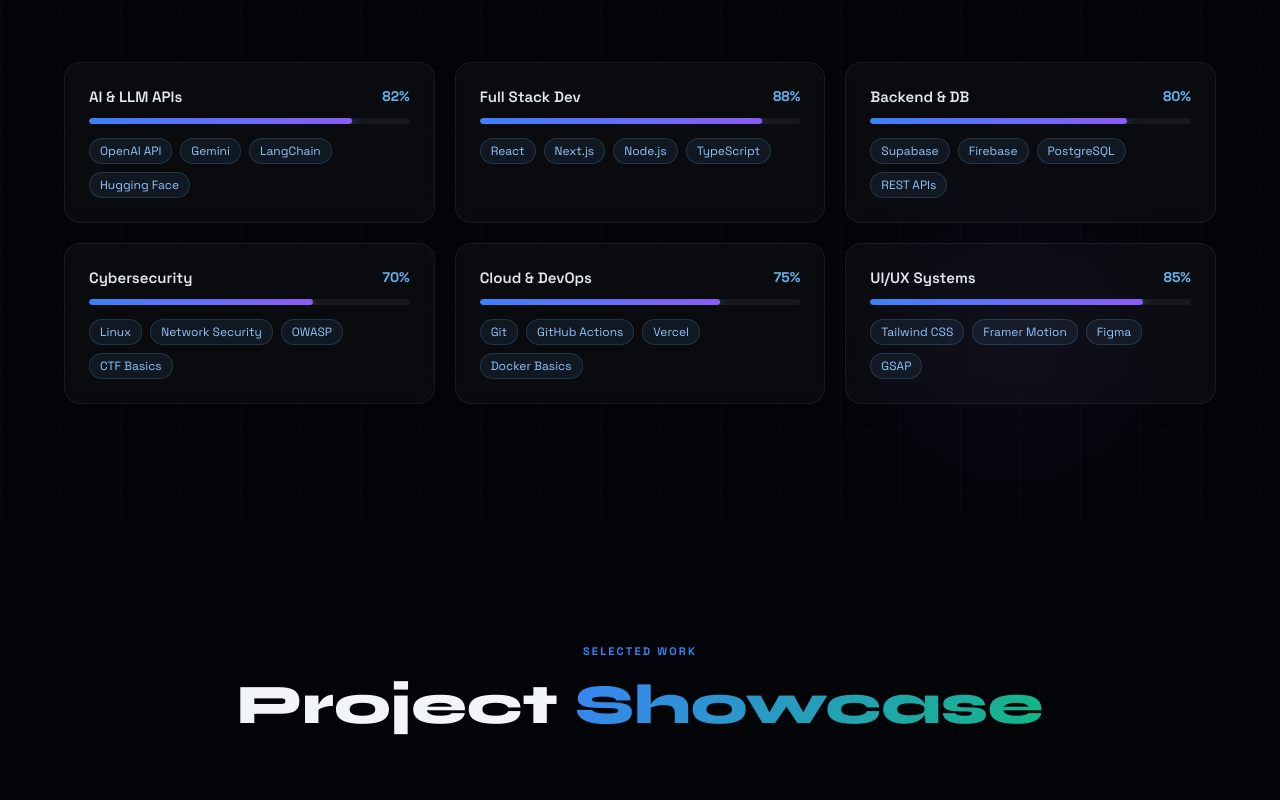
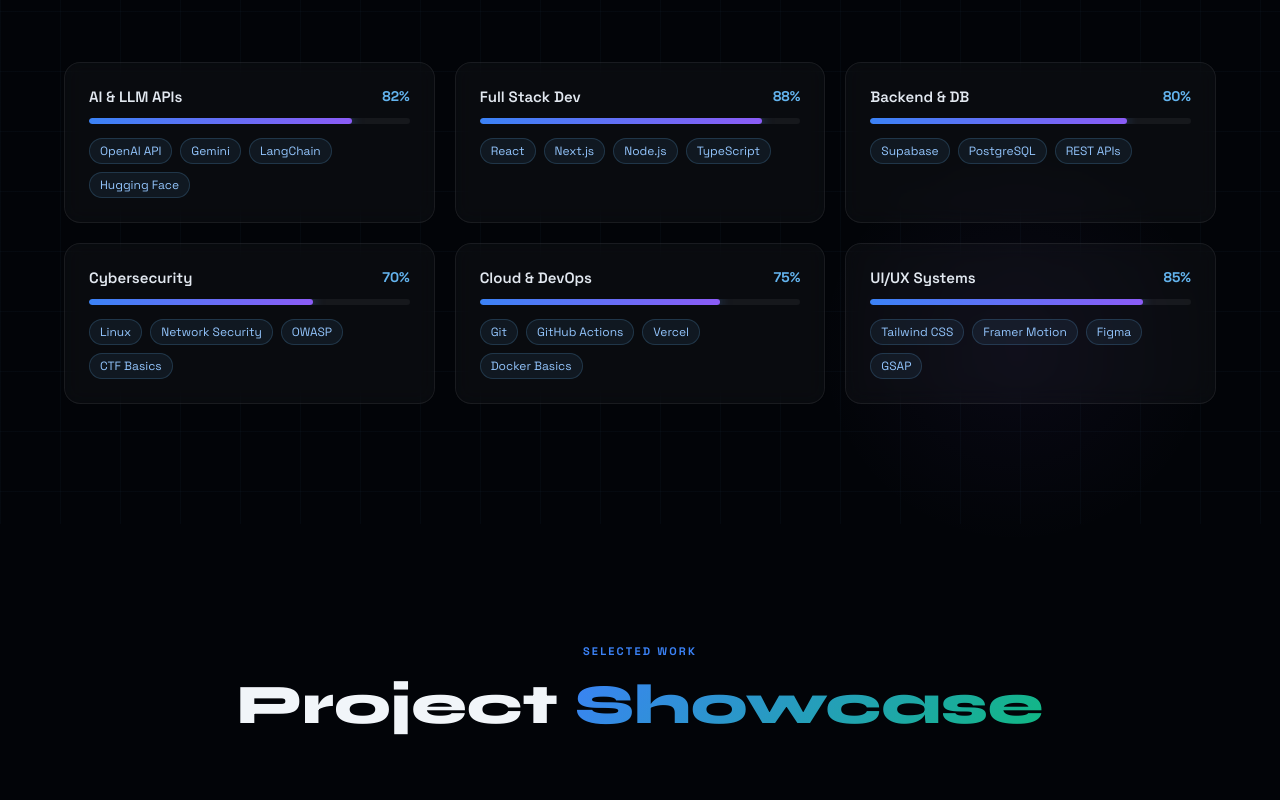
Before and after one commit to gauswamiashih/Ashish-Protfolio, a React (Vite) app: page / in a window 1280 px wide. Shown: the part 2300-3100 px from the top of the page. Built offline with nearby package versions, Linux system fonts and the light colour scheme.

Commit message:
Remove Firebase from skills and projects

```diff
--- a/src/App.jsx
+++ b/src/App.jsx
@@ -5,7 +5,7 @@
 const SKILLS = [
   { cat: "AI & LLM APIs", items: ["OpenAI API", "Gemini", "LangChain", "Hugging Face"], pct: 82 },
   { cat: "Full Stack Dev", items: ["React", "Next.js", "Node.js", "TypeScript"], pct: 88 },
-  { cat: "Backend & DB", items: ["Supabase", "Firebase", "PostgreSQL", "REST APIs"], pct: 80 },
+  { cat: "Backend & DB", items: ["Supabase", "PostgreSQL", "REST APIs"], pct: 80 },
   { cat: "Cybersecurity", items: ["Linux", "Network Security", "OWASP", "CTF Basics"], pct: 70 },
   { cat: "Cloud & DevOps", items: ["Git", "GitHub Actions", "Vercel", "Docker Basics"], pct: 75 },
   { cat: "UI/UX Systems", items: ["Tailwind CSS", "Framer Motion", "Figma", "GSAP"], pct: 85 },
@@ -16,7 +16,7 @@
     title: "NagrikSetu",
     subtitle: "Smart Civic Management Platform",
     desc: "A futuristic civic SaaS platform with complaint tracking, geolocation, real-time analytics, dashboards and authentication — bridging citizens and governance.",
-    tech: ["React", "TypeScript", "Supabase", "Firebase", "OpenStreetMap", "Tailwind"],
+    tech: ["React", "TypeScript", "Supabase", "OpenStreetMap", "Tailwind"],
     color: "#3b82f6",
     glow: "#1d4ed8",
     icon: "⬡",
```
